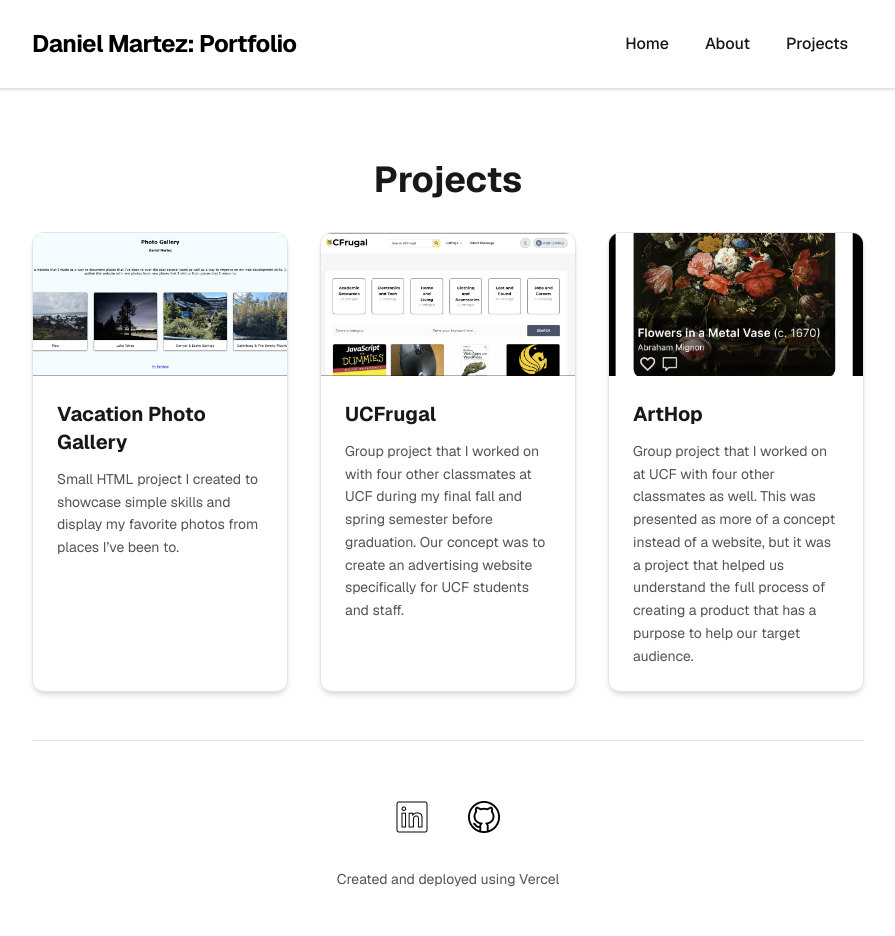
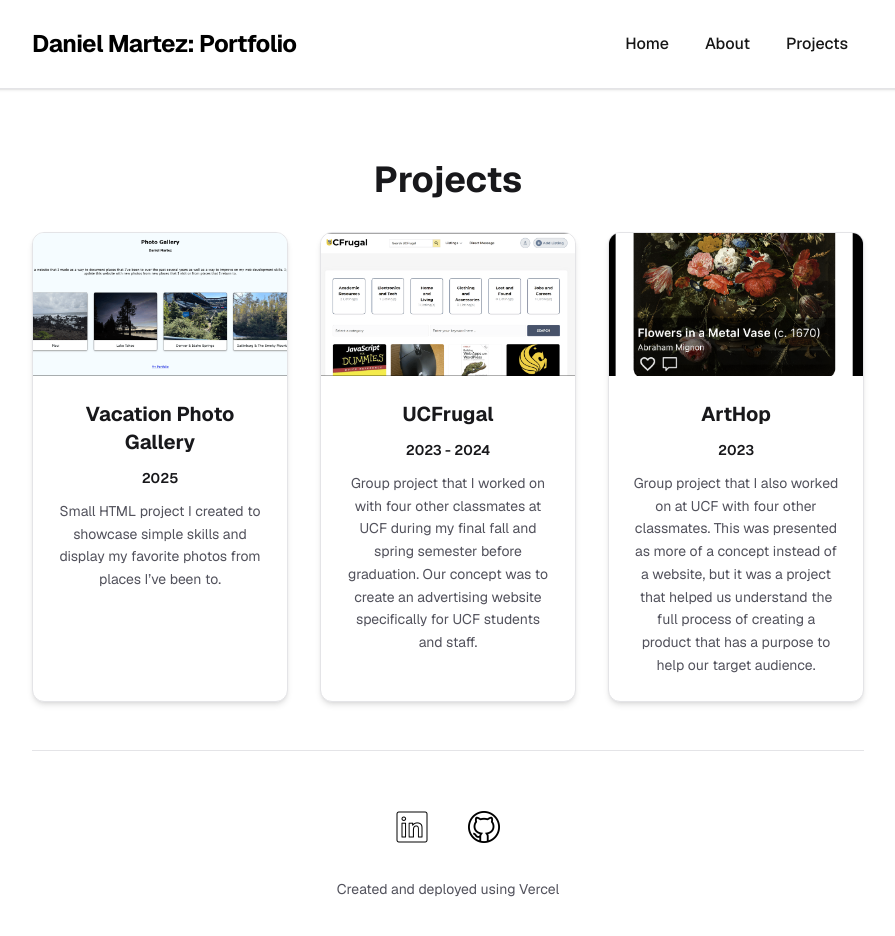
Before and after one commit to martezdaniel/new-portfolio, a Next.js app: page /projects in a window 1280 px wide. Shown: the top 936 px of the page, without its empty margins (192-1087 px from the left). Built offline with nearby package versions, Linux system fonts and the light colour scheme.

Commit message:
added years to projects data

```diff
--- a/app/_lib/data.tsx
+++ b/app/_lib/data.tsx
@@ -2,6 +2,7 @@ export type Project = {
     key: number;
     slug: string;
     title: string;
+    years: string;
     collaborators?: {key: number, name: string}[];
     description: string;
     shortdesc: string;
@@ -14,6 +15,7 @@ export const projects: Project [] = [
         key: Math.floor(Math.random() * 10),
         slug: "photo-gallery",
         title: "Vacation Photo Gallery",
+        years: "2025",
         description: "This is a very simple solo project that I created to give myself a refresher on front-end development. I’ve tried to make projects in the past outside of assingments and school projects but I either didn’t finish them or the idea just felt far out at the time. For me, making this my first deployed project is a great start and I feel very encouraged to push myself into better HTML development.  I always wanted to create a photo gallery of some sort, and I thought that creating one that includes photos of trips that I’ve been on with family is a great way for me to look back on great memories that I’m grateful I got to share with them. This was written only using HTML, CSS, and JavaScript. I designed this project to have responsive view on both desktop and mobile, along with a simple color scheme and font size for better accessibility. I figured a nice light blue/white background would be a nice touch that blends in and fits the theme for each trip. Almost all of the photos consist of nature and outdoors, and for the images that don’t, it still feels like they fit in. Feel free to check out the deployed website and the source code by clicking on the buttons below!",
         shortdesc: "Small HTML project I created to showcase simple skills and display my favorite photos from places I’ve been to.",
         images: [
@@ -49,6 +51,7 @@ export const projects: Project [] = [
         key: Math.floor(Math.random() * 10),
         slug: "ucfrugal",
         title: "UCFrugal",
+        years: "2023 - 2024",
         collaborators: [
             {
                 key: Math.floor(Math.random() * 10),
@@ -105,6 +108,7 @@ export const projects: Project [] = [
         key: Math.floor(Math.random() * 10),
         slug: "arthop",
         title: "ArtHop",
+        years: "2023",
         collaborators: [
             {
                 key: Math.floor(Math.random() * 10),
@@ -124,7 +128,7 @@ export const projects: Project [] = [
             }
         ],
         description: "ArtHop is a group project that I worked on with four other classmates during my junior year at the University of Central Florida. We worked on this project during the spring semester of 2023 for a class that was dedicated to design in UI/UX. The goal of this project was to develop an idea for an educational application that we believed would be very helpful and informational for users who want to learn more about art history.",
-        shortdesc: "Group project that I worked on at UCF with four other classmates as well. This was presented as more of a concept instead of a website, but it was a project that helped us understand the full process of creating a product that has a purpose to help our target audience.",
+        shortdesc: "Group project that I also worked on at UCF with four other classmates. This was presented as more of a concept instead of a website, but it was a project that helped us understand the full process of creating a product that has a purpose to help our target audience.",
         images: [
             {
                 key: Math.floor(Math.random() * 10),
--- a/app/projects/[slug]/page.tsx
+++ b/app/projects/[slug]/page.tsx
@@ -31,7 +31,10 @@ export default async function ProjectPage({params}: {params: Promise<{slug: stri
           </svg>
           Projects
         </Link>
+        <span className="flex gap-3 items-center">
         <h1 className="text-3xl font-bold">{project.title}</h1>
+        <p className="text-zinc-600 dark:text-zinc-400">{project.years}</p>
+        </span>
         <div>
           {project.collaborators && (
             <h3 className="font-medium">
--- a/app/projects/page.tsx
+++ b/app/projects/page.tsx
@@ -23,10 +23,13 @@ export default function Projects() {
               height={project.images[0].height}
               />
             </div>
-            <div className="p-6">
+            <div className="p-6 text-center">
                <h2 className="text-xl font-bold text-zinc-900 dark:text-zinc-50 mb-3 group-hover:text-zinc-700 dark:group-hover:text-zinc-300 transition-colors">
                   {project.title}
                </h2>
+               <h4 className="font-semibold text-sm text-zinc-900 mb-3 dark:text-zinc-50 group-hover:text-zinz-700 dark:group-hover:text-zinc-300 transition-colors">
+                  {project.years}
+               </h4>
                <p className="text-zinc-600 dark:text-zinc-400 text-sm leading-relaxed">
                   {project.shortdesc}
                </p>
```
